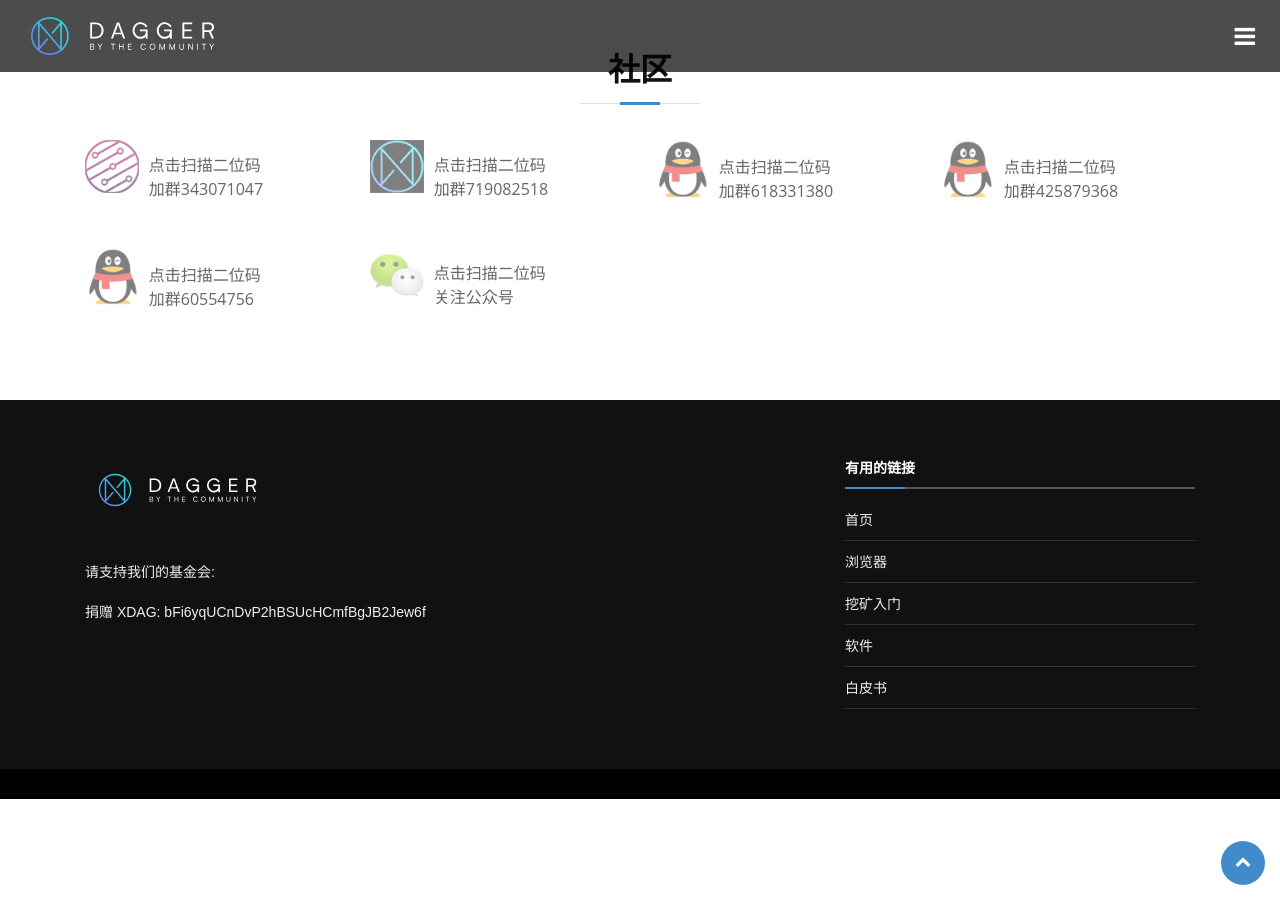
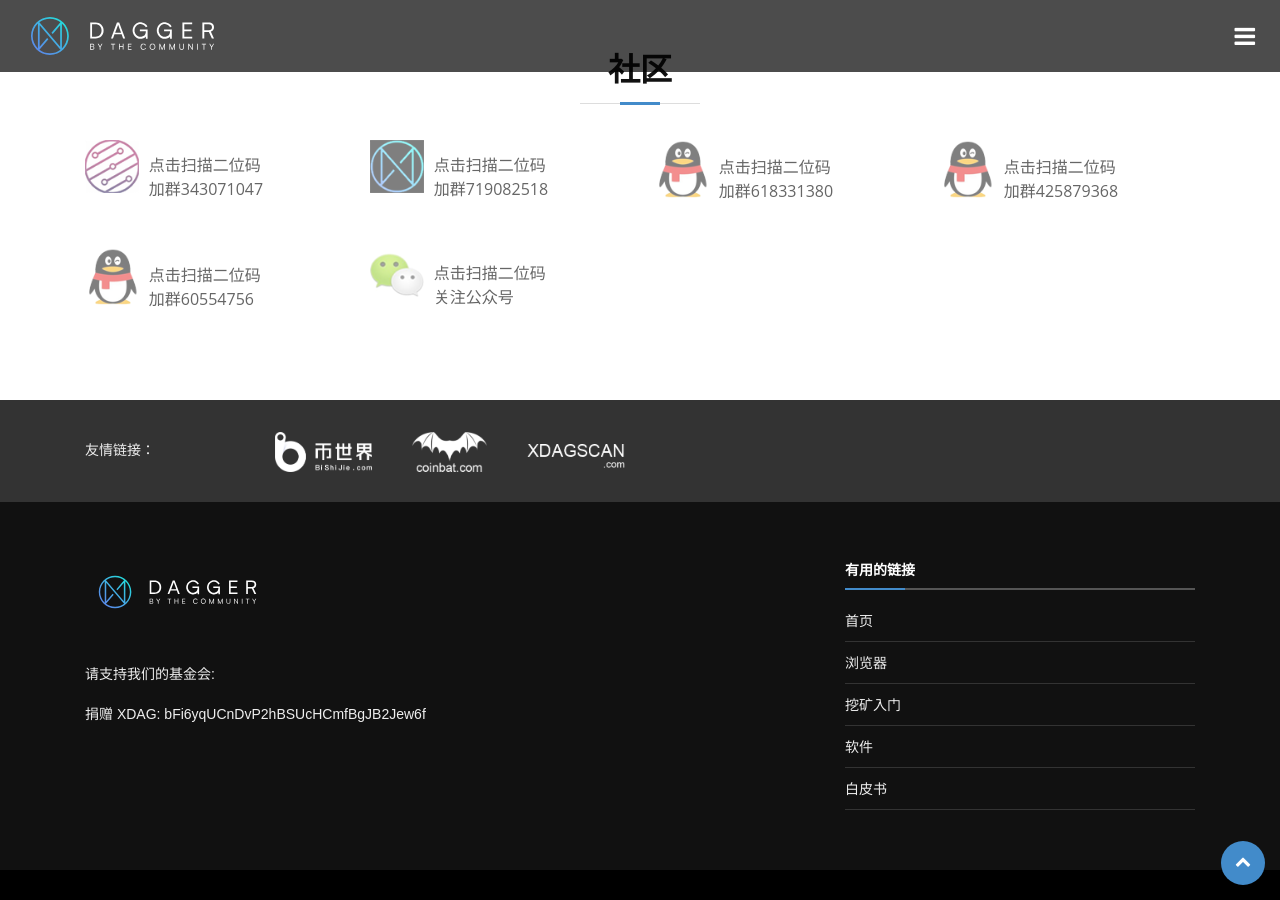
Before and after one commit to CloudXiaoW/xdag_website_cn, a Jekyll site: the page built from index.html, in a window 1280 px wide and 900 px high, scrolled down 4362 px. Built offline with Jekyll 4.4.1, drawn with Linux system fonts in a browser that asks for light colours.

Commit message:
add links

```diff
--- a/_includes/footer.html
+++ b/_includes/footer.html
@@ -1,4 +1,19 @@
 <footer id="footer">
+    <div class="link">
+        <div class="container">
+            <div class="row">
+                <div class="col-md-2">友情链接：</div>
+                <div class="col-md-10">
+                    <ul>
+                        <li><a href="http://I.bishijie.com" target="_blank" rel="nofollow"><img src="../assets/images/bishijie.png" alt=""></a></li>
+                        <li><a href="http://coinbat.com" target="_blank" rel="nofollow"><img src="../assets/images/coinbat.png" alt=""></a></li>
+                        <li><a href="http://xdagscan.com" target="_blank"><img src="../assets/images/xdagscan.png" alt=""></a></li>
+                    </ul>
+                </div>
+            </div>
+
+        </div>
+    </div>
     <div class="footer-top">
         <div class="container">
             <div class="row">
--- a/_sass/main.scss
+++ b/_sass/main.scss
@@ -836,3 +836,22 @@ $nav-breakpoint: 1300px;
   box-sizing: border-box;
   padding-top: 10px;
 }
+.link{
+  background: #333!important;
+  padding: 30px 0;
+  width: 100%;
+  @include clearfix();
+  line-height: 40px;
+  ul,li{
+    padding: 0;
+    margin: 0;
+    list-style: none;
+  }
+  li{
+    float: left;
+    margin-right: 40px;
+  }
+  img{
+    height: 40px;
+  }
+}
```
Also changed, not shown: assets/images/bishijie.png (added), assets/images/coinbat.png (added), assets/images/xdagscan.png (added).
